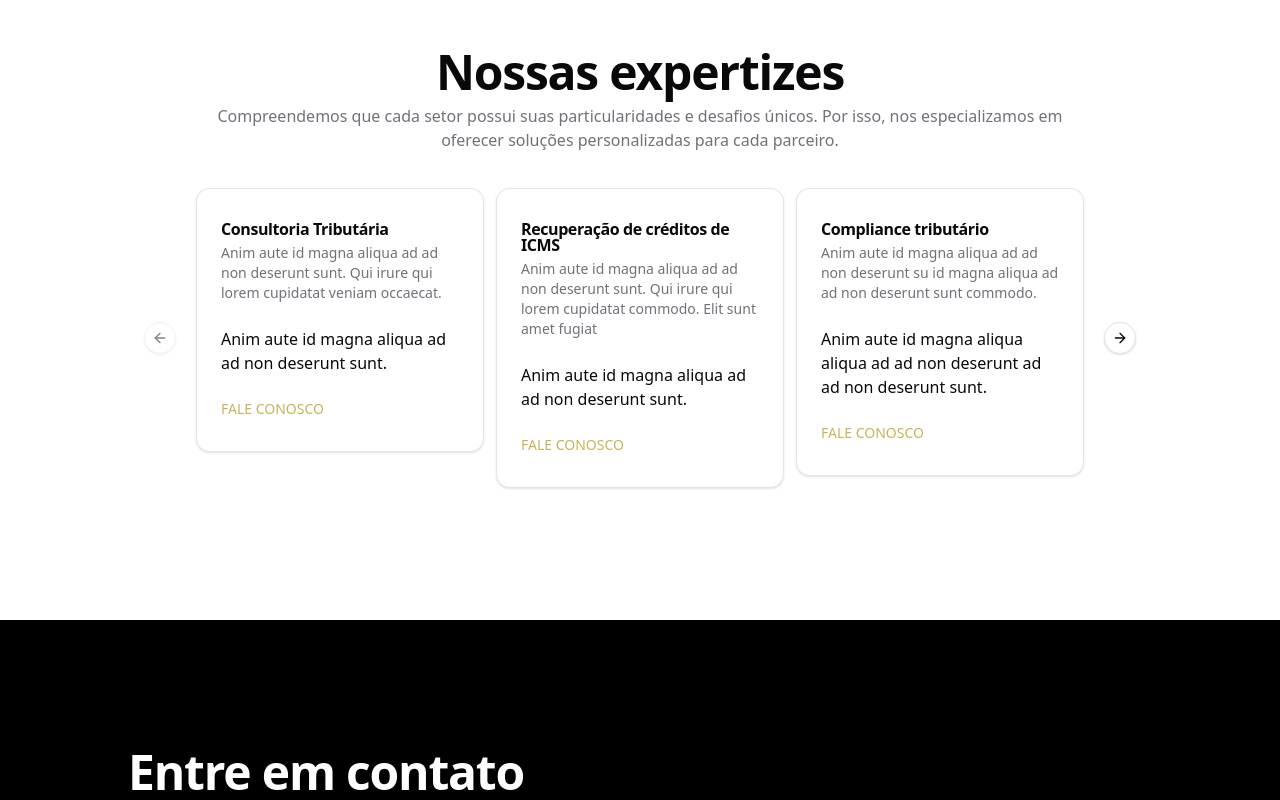
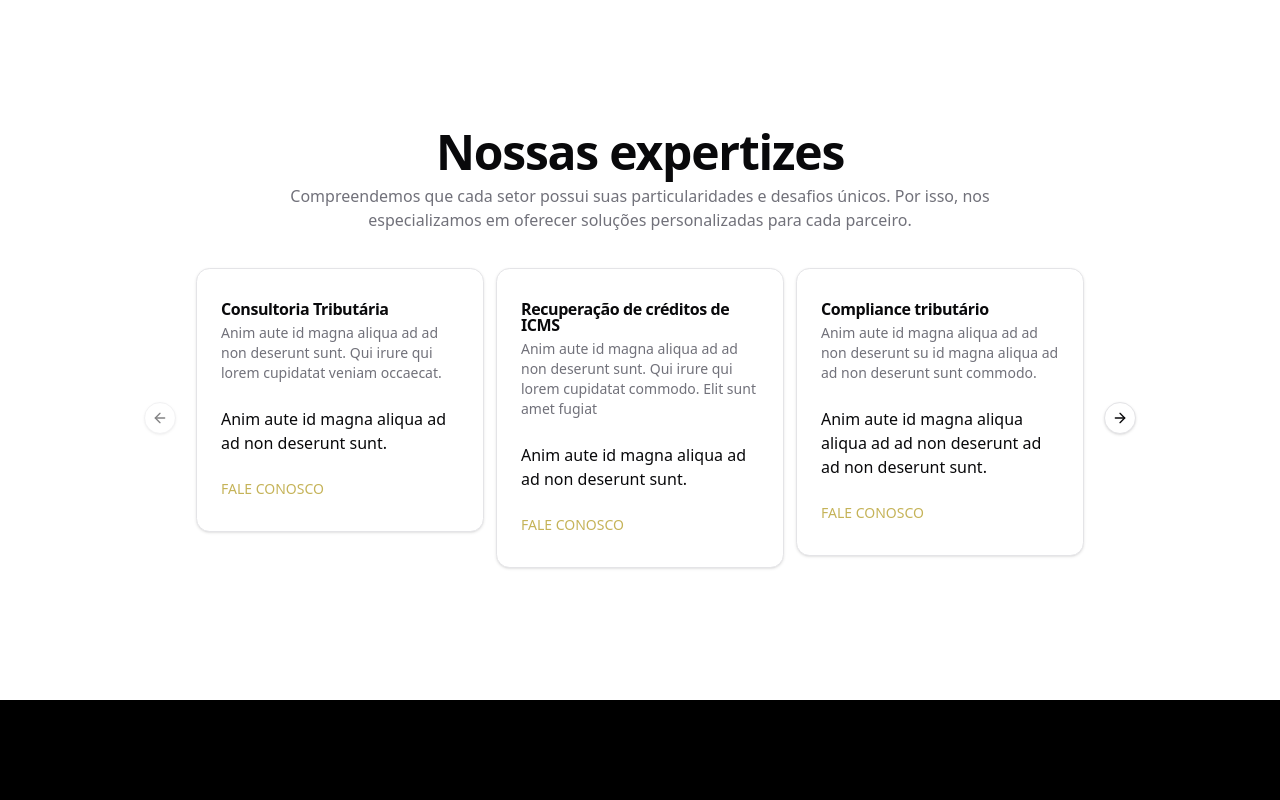
Before and after one commit to igornicoletti/vite-palin-martins, a React (Vite) app: page / in a window 1280 px wide. Shown: the top 800 px of the page. Built offline with nearby package versions, Linux system fonts and the light colour scheme.

Commit message:
feacture: vercel test

```diff
--- a/src/App.tsx
+++ b/src/App.tsx
@@ -26,9 +26,9 @@ export const App = () => {
 
       {/* Sectors */}
       <div className="mx-auto w-full min-w-0 max-w-4xl">
-        <div className="pt-12 mb:pt-32 text-center space-y-2">
+        <div className="pt-12 md:pt-32 text-center space-y-2">
           <h1 className="scroll-m-20 text-3xl md:text-5xl font-semibold tracking-tight">Nossas expertizes</h1>
-          <p className="text-base text-muted-foreground">Compreendemos que cada setor possui suas particularidades e desafios únicos. Por isso, nos especializamos em oferecer soluções personalizadas para cada parceiro.</p>
+          <p className="text-base text-muted-foreground px-16">Compreendemos que cada setor possui suas particularidades e desafios únicos. Por isso, nos especializamos em oferecer soluções personalizadas para cada parceiro.</p>
         </div>
         <div className='pb-12 md:pb-32 pt-8'>
           <Carousel className="w-full">
```
